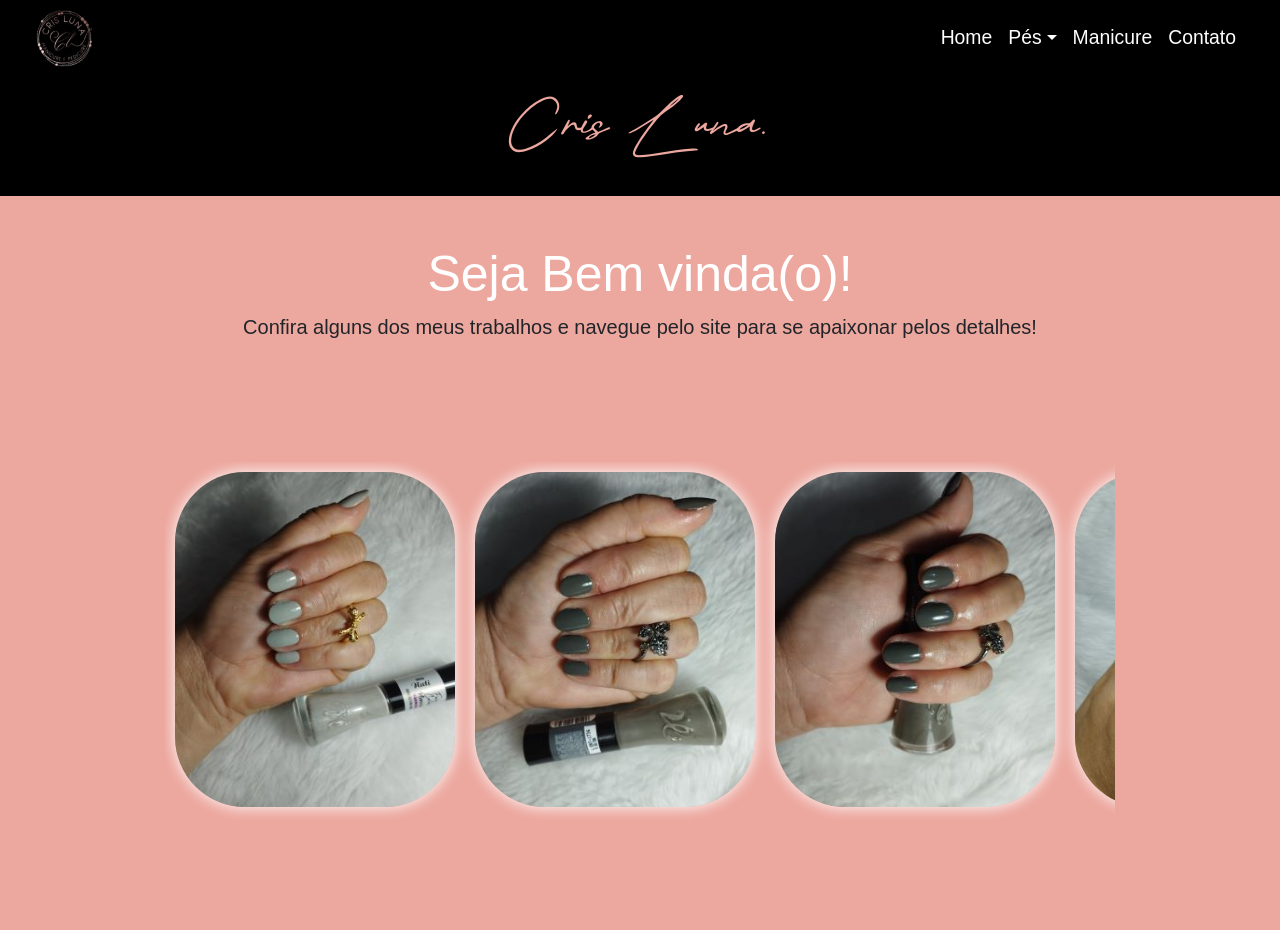
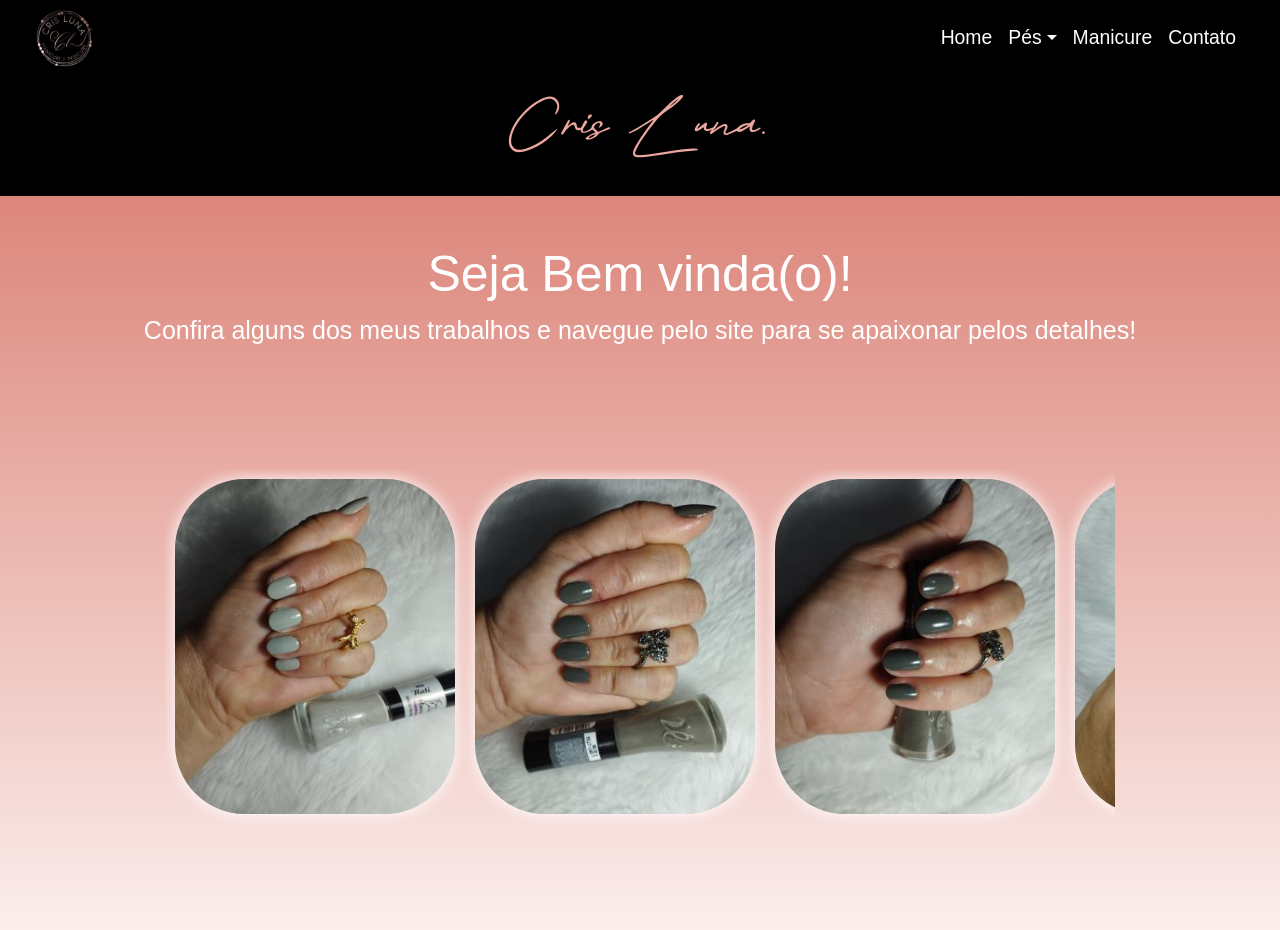
Before and after one commit to cassiafigueiredo/projeto-cris-luna, a React (Vite) app in the folder cris-luna-manicure/: page / in a window 1280 px wide. Shown: the top 930 px of the page. Built offline with nearby package versions, Linux system fonts and the light colour scheme; a web font is replaced by a local one.

Commit message:
mudança de cor do background

```diff
--- a/cris-luna-manicure/src/components/BemVinda.module.css
+++ b/cris-luna-manicure/src/components/BemVinda/BemVinda.module.css
@@ -1,6 +1,5 @@
 .bemVinda {
 
-    background-color: var(--rosapink);
     display: flex;
     flex-direction: column;
     align-items: center;
@@ -15,5 +14,6 @@
 
 .pBV{
     font-family: var(--fontenavbar);
-    font-size: 20px
+    font-size: 25px;
+    color: white;
 }
--- a/cris-luna-manicure/src/index.css
+++ b/cris-luna-manicure/src/index.css
@@ -26,5 +26,6 @@
 }
 
 body {
-  background-color: #eca79e;
+  background: linear-gradient(to bottom, #d46a5c, #eca79e23 );
+
 }
```
Also changed, not shown: cris-luna-manicure/src/App.jsx (+4 -4 lines), cris-luna-manicure/src/components/BemVinda/BemVinda.jsx (renamed from cris-luna-manicure/src/components/BemVinda.jsx), cris-luna-manicure/src/components/Carrossel/Carrossel.jsx (renamed from cris-luna-manicure/src/components/Carrossel.jsx), cris-luna-manicure/src/components/Carrossel/Carrossel.module.css (renamed from cris-luna-manicure/src/components/Carrossel.module.css), cris-luna-manicure/src/components/CrisLuna/CrisLuna.jsx (renamed from cris-luna-manicure/src/components/CrisLuna.jsx), cris-luna-manicure/src/components/CrisLuna/CrisLuna.module.css (renamed from cris-luna-manicure/src/components/CrisLuna.module.css), cris-luna-manicure/src/components/Header/Header.jsx (renamed from cris-luna-manicure/src/components/Header.jsx), cris-luna-manicure/src/components/Header/Header.module.css (renamed from cris-luna-manicure/src/components/Header.module.css).
